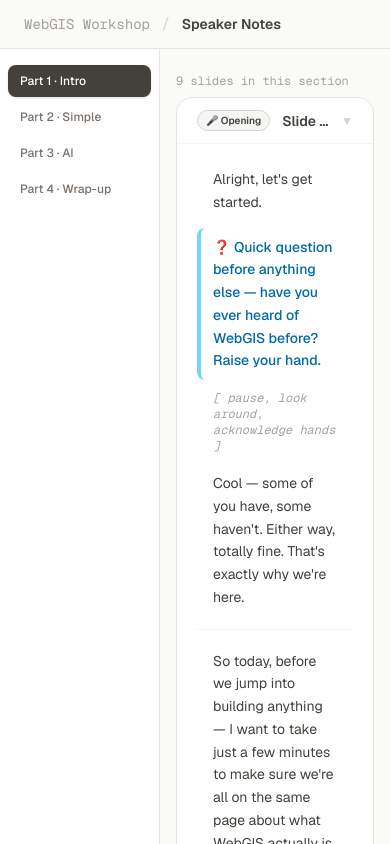
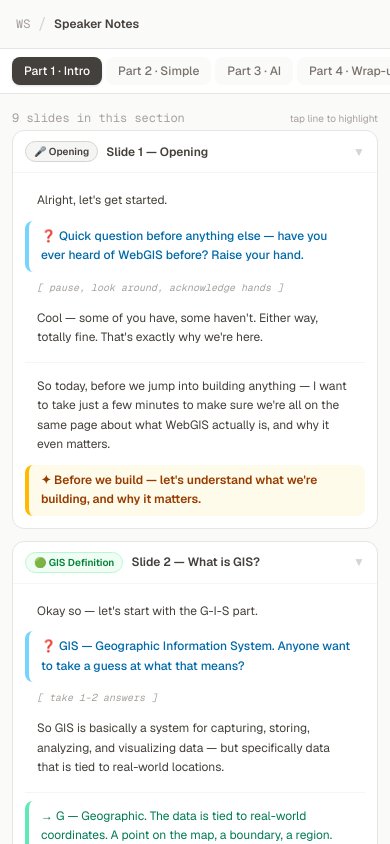
Before and after one commit to Nody-Peng/WebGIS-Workshop, a Next.js app: page /notes in a window 390 px wide. Shown: the top 844 px of the page. Built offline with nearby package versions, Linux system fonts and the light colour scheme.

Commit message:
doc: note mobile responsive

```diff
--- a/app/notes/page.tsx
+++ b/app/notes/page.tsx
@@ -1,4 +1,3 @@
-'use client'
 import React, { useState } from 'react';
 
 const sections = [
@@ -395,23 +394,52 @@ export default function NotesPage() {
 
   return (
     <div className="min-h-screen bg-stone-50 font-sans flex flex-col">
-      <header className="sticky top-0 z-50 bg-stone-50 border-b border-stone-200 px-6 py-3 flex items-center gap-3">
-        <span className="text-stone-400 text-sm font-mono">WebGIS Workshop</span>
+
+      {/* ── Header ── */}
+      <header className="sticky top-0 z-50 bg-stone-50 border-b border-stone-200 px-4 sm:px-6 py-3 flex items-center gap-2 sm:gap-3">
+        <span className="text-stone-400 text-xs sm:text-sm font-mono hidden xs:inline">WebGIS Workshop</span>
+        <span className="text-stone-400 text-xs sm:text-sm font-mono xs:hidden">WS</span>
         <span className="text-stone-300">/</span>
-        <span className="text-stone-700 text-sm font-semibold">Speaker Notes</span>
-        <span className="ml-auto text-xs text-stone-400 bg-stone-100 px-2 py-1 rounded-full hidden sm:inline">
+        <span className="text-stone-700 text-xs sm:text-sm font-semibold">Speaker Notes</span>
+        <span className="ml-auto text-xs text-stone-400 bg-stone-100 px-2 py-1 rounded-full hidden md:inline">
           Click any line to highlight
         </span>
       </header>
 
+      {/* ── Mobile Tab Bar (visible on small screens) ── */}
+      <div className="lg:hidden flex-none border-b border-stone-200 bg-white overflow-x-auto">
+        <div className="flex gap-1 px-3 py-2 min-w-max">
+          {sections.map(s => (
+            <button
+              key={s.id}
+              onClick={() => { setActiveSection(s.id); setActiveSlide(null); }}
+              className={`px-3 py-1.5 rounded-lg text-xs font-medium whitespace-nowrap transition-all ${
+                activeSection === s.id
+                  ? `${s.color} text-white shadow-sm`
+                  : 'text-stone-500 hover:bg-stone-100 bg-stone-50'
+              }`}
+            >
+              {s.label}
+            </button>
+          ))}
+        </div>
+      </div>
+
+      {/* ── Body ── */}
       <div className="flex flex-1 overflow-hidden" style={{ height: 'calc(100vh - 53px)' }}>
-        <aside className="w-40 shrink-0 border-r border-stone-200 bg-white flex flex-col py-4 gap-1 px-2 overflow-y-auto">
+
+        {/* ── Desktop Sidebar (hidden on mobile) ── */}
+        <aside className="hidden lg:flex w-44 shrink-0 border-r border-stone-200 bg-white flex-col py-4 gap-1 px-2 overflow-y-auto">
           {sections.map(s => (
-            <button key={s.id}
+            <button
+              key={s.id}
               onClick={() => { setActiveSection(s.id); setActiveSlide(null); }}
               className={`text-left px-3 py-2 rounded-lg text-xs font-medium transition-all ${
-                activeSection === s.id ? `${s.color} text-white shadow-sm` : 'text-stone-500 hover:bg-stone-100'
-              }`}>
+                activeSection === s.id
+                  ? `${s.color} text-white shadow-sm`
+                  : 'text-stone-500 hover:bg-stone-100'
+              }`}
+            >
               {s.label}
             </button>
           ))}
@@ -420,38 +448,53 @@ export default function NotesPage() {
           </div>
         </aside>
 
-        <main className="flex-1 overflow-y-auto px-4 md:px-6 py-6 space-y-4">
-          <div className="flex items-center gap-2 mb-2">
+        {/* ── Main Content ── */}
+        <main className="flex-1 overflow-y-auto px-3 sm:px-4 md:px-6 py-4 sm:py-6 space-y-3 sm:space-y-4">
+
+          {/* Slide count */}
+          <div className="flex items-center justify-between mb-1">
             <span className="text-xs text-stone-400 font-mono">
               {currentSection?.content.length} slides in this section
             </span>
+            {/* Mobile: hint */}
+            <span className="text-[10px] text-stone-400 md:hidden">tap line to highlight</span>
           </div>
+
           {currentSection?.content.map((slide, si) => {
             const slideKey = `${activeSection}-${si}`;
             const isActive = activeSlide === slideKey;
             return (
-              <div key={si}
-                className={`rounded-2xl border transition-all ${
+              <div
+                key={si}
+                className={`rounded-xl sm:rounded-2xl border transition-all ${
                   isActive ? 'border-amber-300 shadow-md shadow-amber-50' : 'border-stone-200'
-                } bg-white overflow-hidden`}>
+                } bg-white overflow-hidden`}
+              >
+                {/* Card header */}
                 <div
-                  className="flex items-center gap-3 px-5 py-3 border-b border-stone-100 cursor-pointer hover:bg-stone-50"
-                  onClick={() => setActiveSlide(isActive ? null : slideKey)}>
-                  <span className={`text-[10px] font-semibold px-2 py-0.5 rounded-full whitespace-nowrap ${tagColors[slide.tag] ?? 'bg-stone-100 text-stone-600'}`}>
+                  className="flex items-center gap-2 sm:gap-3 px-3 sm:px-5 py-2.5 sm:py-3 border-b border-stone-100 cursor-pointer hover:bg-stone-50 active:bg-stone-100"
+                  onClick={() => setActiveSlide(isActive ? null : slideKey)}
+                >
+                  <span className={`text-[10px] font-semibold px-2 py-0.5 rounded-full whitespace-nowrap flex-shrink-0 ${tagColors[slide.tag] ?? 'bg-stone-100 text-stone-600'}`}>
                     {slide.tag}
                   </span>
-                  <span className="text-sm font-semibold text-stone-700 truncate">{slide.title}</span>
+                  <span className="text-xs sm:text-sm font-semibold text-stone-700 truncate">{slide.title}</span>
                   <span className="ml-auto text-stone-300 text-xs shrink-0">{isActive ? '▲' : '▼'}</span>
                 </div>
-                <div className="px-5 py-4 space-y-1.5">
+
+                {/* Card body */}
+                <div className="px-3 sm:px-5 py-3 sm:py-4 space-y-1 sm:space-y-1.5">
                   {slide.lines.map((line, li) => {
-                    if (line.type === 'divider') return <hr key={li} className="border-stone-100 my-3" />;
+                    if (line.type === 'divider') return <hr key={li} className="border-stone-100 my-2 sm:my-3" />;
                     return <LineItem key={li} line={line} />;
                   })}
                 </div>
               </div>
             );
           })}
+
+          {/* Bottom padding for mobile (avoids content hiding behind browser chrome) */}
+          <div className="h-6 lg:hidden" />
         </main>
       </div>
     </div>
@@ -460,34 +503,57 @@ export default function NotesPage() {
 
 function LineItem({ line }: { line: any }) {
   const [highlighted, setHighlighted] = useState(false);
-  const base = "rounded-lg px-4 py-2 text-sm leading-relaxed cursor-pointer select-none transition-all ";
+  const base = "rounded-lg px-3 sm:px-4 py-1.5 sm:py-2 text-xs sm:text-sm leading-relaxed cursor-pointer select-none transition-all active:scale-[0.99] ";
 
   if (line.type === 'speech') return (
-    <p onClick={() => setHighlighted(h => !h)}
-      className={base + (highlighted ? 'bg-yellow-100 text-stone-800 font-medium ring-1 ring-yellow-300' : 'text-stone-700 hover:bg-stone-50')}>
+    <p
+      onClick={() => setHighlighted(h => !h)}
+      className={base + (highlighted
+        ? 'bg-yellow-100 text-stone-800 font-medium ring-1 ring-yellow-300'
+        : 'text-stone-700 hover:bg-stone-50')}
+    >
       {line.text}
     </p>
   );
+
   if (line.type === 'question') return (
-    <p onClick={() => setHighlighted(h => !h)}
-      className={base + (highlighted ? 'bg-yellow-100 text-sky-800 font-semibold ring-1 ring-yellow-300' : 'text-sky-700 font-medium hover:bg-sky-50 border-l-4 border-sky-300 pl-3')}>
+    <p
+      onClick={() => setHighlighted(h => !h)}
+      className={base + (highlighted
+        ? 'bg-yellow-100 text-sky-800 font-semibold ring-1 ring-yellow-300'
+        : 'text-sky-700 font-medium hover:bg-sky-50 border-l-4 border-sky-300 pl-3')}
+    >
       ❓ {line.text}
     </p>
   );
+
   if (line.type === 'highlight') return (
-    <p onClick={() => setHighlighted(h => !h)}
-      className={base + (highlighted ? 'bg-yellow-200 text-stone-900 font-bold ring-2 ring-yellow-400' : 'bg-amber-50 text-amber-800 font-semibold border-l-4 border-amber-400 pl-3')}>
+    <p
+      onClick={() => setHighlighted(h => !h)}
+      className={base + (highlighted
+        ? 'bg-yellow-200 text-stone-900 font-bold ring-2 ring-yellow-400'
+        : 'bg-amber-50 text-amber-800 font-semibold border-l-4 border-amber-400 pl-3')}
+    >
       ✦ {line.text}
     </p>
   );
+
   if (line.type === 'pause') return (
-    <p className="text-xs text-stone-400 italic px-4 py-1 font-mono">{line.text}</p>
+    <p className="text-[10px] sm:text-xs text-stone-400 italic px-3 sm:px-4 py-1 font-mono">
+      {line.text}
+    </p>
   );
+
   if (line.type === 'step') return (
-    <p onClick={() => setHighlighted(h => !h)}
-      className={base + (highlighted ? 'bg-yellow-100 text-emerald-800 font-semibold ring-1 ring-yellow-300' : 'text-emerald-700 hover:bg-emerald-50 border-l-4 border-emerald-300 pl-3')}>
+    <p
+      onClick={() => setHighlighted(h => !h)}
+      className={base + (highlighted
+        ? 'bg-yellow-100 text-emerald-800 font-semibold ring-1 ring-yellow-300'
+        : 'text-emerald-700 hover:bg-emerald-50 border-l-4 border-emerald-300 pl-3')}
+    >
       → {line.text}
     </p>
   );
+
   return null;
 }
```
